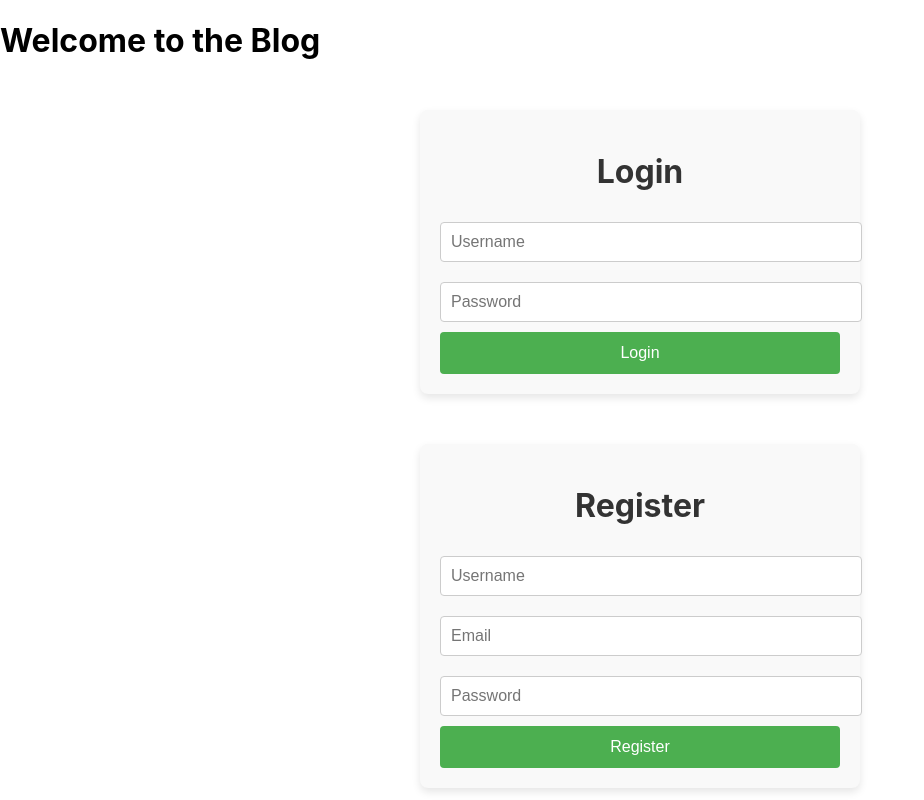
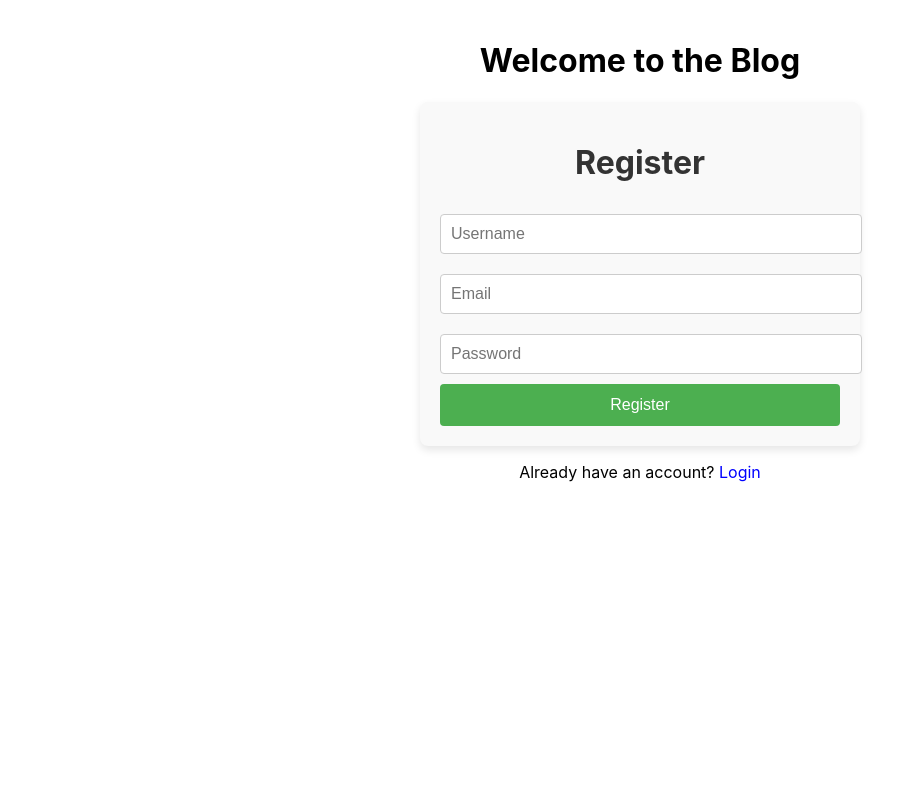
Before and after one commit to ChadaniNP/assignment2_frontend, a React (Create React App) app: page / in a window 1280 px wide. Shown: the whole page, without its empty margins (0-924 px from the left). Built offline with nearby package versions, Linux system fonts and the light colour scheme.

Commit message:
now i can logout

```diff
--- a/src/Components/CreateBlog.js
+++ b/src/Components/CreateBlog.js
@@ -2,37 +2,78 @@ import React, { useState } from 'react';
 import axios from 'axios';
 
 function CreateBlog() {
-  const [blog, setBlog] = useState({ title: '', content: '' });
+    const [form, setForm] = useState({ title: '', content: '' });
+    const [error, setError] = useState(null);
 
-  const handleChange = e => {
-    setBlog({ ...blog, [e.target.name]: e.target.value });
+    const handleChange = (e) => {
+        setForm({ ...form, [e.target.name]: e.target.value });
     };
 
-  const handleSubmit = async e => {
+    const handleSubmit = async (e) => {
         e.preventDefault();
+
+        const token = localStorage.getItem('token');  // Get token from localStorage
+
+        // Check if token exists before making the request
+        if (!token) {
+            setError("You need to be logged in to create a blog.");
+            return;
+        }
+
         try {
             const res = await axios.post(
-        'https://assignment2-backend-nine.vercel.app/',
-        blog,
+                'https://assignment2-backend-nine.vercel.app/api/create/',
+                form,
                 {
                     headers: {
-            Authorization: `Token ${localStorage.getItem('token')}`,
+                        'Authorization': `Bearer ${token}`  // Add token to Authorization header
                     }
                 }
             );
-      alert('Blog created!');
+            alert('Blog created successfully!');
         } catch (error) {
-      console.error(error);
-      alert('Failed to create blog');
+            console.error('Error creating blog:', error);
+            setError('Error creating blog');
         }
     };
 
     return (
+        <div style={{ maxWidth: '600px', margin: '0 auto', textAlign: 'center', padding: '20px' }}>
+            <h2>Create a New Blog</h2>
             <form onSubmit={handleSubmit}>
-      <input name="title" placeholder="Title" onChange={handleChange} />
-      <textarea name="content" placeholder="Content" onChange={handleChange}></textarea>
-      <button type="submit">Create Blog</button>
+                <input
+                    name="title"
+                    placeholder="Title"
+                    value={form.title}
+                    onChange={handleChange}
+                    style={{ width: '100%', padding: '10px', margin: '10px 0', border: '1px solid #ccc', borderRadius: '4px' }}
+                />
+                <textarea
+                    name="content"
+                    placeholder="Content"
+                    value={form.content}
+                    onChange={handleChange}
+                    style={{ width: '100%', padding: '10px', margin: '10px 0', border: '1px solid #ccc', borderRadius: '4px' }}
+                />
+                <button
+                    type="submit"
+                    style={{
+                        width: '100%',
+                        padding: '12px',
+                        backgroundColor: '#4CAF50',
+                        color: 'white',
+                        border: 'none',
+                        borderRadius: '4px',
+                        fontSize: '16px',
+                        cursor: 'pointer',
+                    }}
+                >
+                    Create Blog
+                </button>
             </form>
+
+            {error && <p style={{ color: 'red' }}>{error}</p>}  {/* Display error if any */}
+        </div>
     );
 }
 
--- a/src/Components/Home.js
+++ b/src/Components/Home.js
@@ -1,41 +1,95 @@
-// Home.js
 import React, { useState, useEffect } from 'react';
+import axios from 'axios';
+import CreateBlog from './CreateBlog';  // Add this import
+import Logout from './Logout';          // Add this import
+import Login from './Login';            // Add this import
 import Register from './Register';
-import Login from './Login';
-import CreateBlog from './CreateBlog';
-import Logout from './Logout'; // Import Logout component
 
 function Home() {
-  const [isLoggedIn, setIsLoggedIn] = useState(false); // Track login status
-  const [token, setToken] = useState(localStorage.getItem('token')); // Get token from localStorage
+  const [blogs, setBlogs] = useState([]); // State to store all blogs
+  const [isLoggedIn, setIsLoggedIn] = useState(false);
+  const [token, setToken] = useState(localStorage.getItem('token'));
+  const [showLogin, setShowLogin] = useState(false); // Toggle between register and login
 
-  // Set isLoggedIn to true if token exists
   useEffect(() => {
     if (token) {
       setIsLoggedIn(true);
+      fetchBlogs();
     }
   }, [token]);
 
-  // Handle logout by removing the token and updating state
+  // Fetch all blogs after successful login
+  const fetchBlogs = async () => {
+    try {
+      const res = await axios.get('https://assignment2-backend-nine.vercel.app/api/blogs/');
+      setBlogs(res.data); // Store fetched blogs
+    } catch (error) {
+      console.error('Error fetching blogs', error);
+    }
+  };
+
+  const handleLoginSuccess = (token) => {
+    localStorage.setItem('token', token);
+    setToken(token);
+    setIsLoggedIn(true);
+    fetchBlogs(); // Fetch blogs after login
+  };
+
   const handleLogout = () => {
-    setToken(null); // Clear the token in state
-    setIsLoggedIn(false); // Update the login status
+    localStorage.removeItem('token');
+    setToken(null);
+    setIsLoggedIn(false);
+    setShowLogin(false); // Go back to Register page
   };
 
   return (
-    <div>
+    <div style={{ maxWidth: '600px', margin: '0 auto', textAlign: 'center', padding: '20px' }}>
       <h1>Welcome to the Blog</h1>
 
       {isLoggedIn ? (
         <>
           <h2>You are logged in!</h2>
-          <CreateBlog /> {/* Show CreateBlog only if logged in */}
-          <Logout onLogout={handleLogout} /> {/* Show Logout button if logged in */}
+          <CreateBlog />
+          <Logout onLogout={handleLogout} />
+          <div>
+            <h3>All Blogs</h3>
+            {blogs.length > 0 ? (
+              <ul>
+                {blogs.map((blog, index) => (
+                  <li key={index}>
+                    <h4>{blog.title}</h4>
+                    <p>{blog.content}</p>
+                  </li>
+                ))}
+              </ul>
+            ) : (
+              <p>No blogs to display yet.</p>
+            )}
+          </div>
         </>
       ) : (
         <>
-          <Login /> {/* Show Login form if not logged in */}
-          <Register /> {/* Show Register form if not logged in */}
+          {showLogin ? (
+            <>
+              <Login onLoginSuccess={handleLoginSuccess} />
+              <p>
+                Don't have an account?{' '}
+                <span onClick={() => setShowLogin(false)} style={{ color: 'blue', cursor: 'pointer' }}>
+                  Register
+                </span>
+              </p>
+            </>
+          ) : (
+            <>
+              <Register />
+              <p>
+                Already have an account?{' '}
+                <span onClick={() => setShowLogin(true)} style={{ color: 'blue', cursor: 'pointer' }}>
+                  Login
+                </span>
+              </p>
+            </>
+          )}
         </>
       )}
     </div>
--- a/src/Components/Login.js
+++ b/src/Components/Login.js
@@ -1,82 +1,37 @@
-import React, {useState} from 'react';
+import React, { useState } from 'react';
 import axios from 'axios';
 
-function Login() {
-    const [form, setForm] = useState({username: '', password: ''});
+// ...rest of your Login component
+
+function Login({ onLoginSuccess }) {
+    const [form, setForm] = useState({ username: '', password: '' });
 
     const handleChange = e => {
-        setForm({...form, [e.target.name]: e.target.value});
+        setForm({ ...form, [e.target.name]: e.target.value });
     };
 
     const handleSubmit = async e => {
         e.preventDefault();
         try {
             const res = await axios.post('https://assignment2-backend-nine.vercel.app/api/login/', form);
-            localStorage.setItem('token', res.data.token);  // Save token
+            const token = res.data.token;
+            localStorage.setItem('token', token);
             alert('Login successful!');
+            if (onLoginSuccess) {
+                onLoginSuccess(token);
+            }
         } catch (error) {
             console.error(error);
             alert('Login failed');
         }
     };
 
-    // Inline styles
-    const containerStyle = {
-        maxWidth: '400px',
-        margin: '50px auto',
-        padding: '20px',
-        backgroundColor: '#f9f9f9',
-        borderRadius: '8px',
-        boxShadow: '0 4px 8px rgba(0, 0, 0, 0.1)',
-    };
-
-    const headingStyle = {
-        textAlign: 'center',
-        color: '#333',
-    };
-
-    const inputStyle = {
-        width: '100%',
-        padding: '10px',
-        margin: '10px 0',
-        border: '1px solid #ccc',
-        borderRadius: '4px',
-        fontSize: '16px',
-    };
-
-    const buttonStyle = {
-        width: '100%',
-        padding: '12px',
-        backgroundColor: '#4CAF50',
-        color: 'white',
-        border: 'none',
-        borderRadius: '4px',
-        fontSize: '16px',
-        cursor: 'pointer',
-        transition: 'background-color 0.3s',
-    };
-
-    const buttonHoverStyle = {
-        backgroundColor: '#45a049',
-    };
-
     return (
         <div style={containerStyle}>
             <h1 style={headingStyle}>Login</h1>
             <form onSubmit={handleSubmit}>
-                <input
-                    name="username"
-                    placeholder="Username"
-                    onChange={handleChange}
-                    style={inputStyle}
-                />
-                <input
-                    name="password"
-                    placeholder="Password"
-                    type="password"
-                    onChange={handleChange}
-                    style={inputStyle}
-                />
+                <input name="username" placeholder="Username" onChange={handleChange} style={inputStyle} />
+                <input name="password" type="password" placeholder="Password" onChange={handleChange} style={inputStyle} />
                 <button
                     type="submit"
                     style={buttonStyle}
@@ -90,4 +45,11 @@ function Login() {
     );
 }
 
+// Reuse style constants to avoid ESLint errors
+const containerStyle = { maxWidth: '400px', margin: '50px auto', padding: '20px', backgroundColor: '#f9f9f9', borderRadius: '8px', boxShadow: '0 4px 8px rgba(0, 0, 0, 0.1)' };
+const headingStyle = { textAlign: 'center', color: '#333' };
+const inputStyle = { width: '100%', padding: '10px', margin: '10px 0', border: '1px solid #ccc', borderRadius: '4px', fontSize: '16px' };
+const buttonStyle = { width: '100%', padding: '12px', backgroundColor: '#4CAF50', color: 'white', border: 'none', borderRadius: '4px', fontSize: '16px', cursor: 'pointer', transition: 'background-color 0.3s' };
+const buttonHoverStyle = { backgroundColor: '#45a049' };
+
 export default Login;
--- a/src/Components/Register.js
+++ b/src/Components/Register.js
@@ -1,11 +1,12 @@
-import React, {useState} from 'react';
+// Register.js
+import React, { useState } from 'react';
 import axios from 'axios';
 
-function Register() {
-    const [form, setForm] = useState({username: '', password: '', email: ''});
+function Register({ onSwitchToLogin }) {
+    const [form, setForm] = useState({ username: '', password: '', email: '' });
 
     const handleChange = e => {
-        setForm({...form, [e.target.name]: e.target.value});
+        setForm({ ...form, [e.target.name]: e.target.value });
     };
 
     const handleSubmit = async e => {
@@ -13,75 +14,22 @@ function Register() {
         try {
             const res = await axios.post("https://assignment2-backend-nine.vercel.app/api/register/", form);
             alert('Registered successfully!');
+            if (onSwitchToLogin) {
+                onSwitchToLogin(); // switch to login after successful registration
+            }
         } catch (error) {
             console.error(error);
             alert('Registration failed');
         }
     };
 
-    // Inline styles
-    const containerStyle = {
-        maxWidth: '400px',
-        margin: '0 auto',
-        padding: '20px',
-        backgroundColor: '#f9f9f9',
-        borderRadius: '8px',
-        boxShadow: '0 4px 8px rgba(0, 0, 0, 0.1)',
-    };
-
-    const headingStyle = {
-        textAlign: 'center',
-        color: '#333',
-    };
-
-    const inputStyle = {
-        width: '100%',
-        padding: '10px',
-        margin: '10px 0',
-        border: '1px solid #ccc',
-        borderRadius: '4px',
-        fontSize: '16px',
-    };
-
-    const buttonStyle = {
-        width: '100%',
-        padding: '12px',
-        backgroundColor: '#4CAF50',
-        color: 'white',
-        border: 'none',
-        borderRadius: '4px',
-        fontSize: '16px',
-        cursor: 'pointer',
-        transition: 'background-color 0.3s',
-    };
-
-    const buttonHoverStyle = {
-        backgroundColor: '#45a049',
-    };
-
     return (
         <div style={containerStyle}>
             <h1 style={headingStyle}>Register</h1>
             <form onSubmit={handleSubmit}>
-                <input
-                    name="username"
-                    placeholder="Username"
-                    onChange={handleChange}
-                    style={inputStyle}
-                />
-                <input
-                    name="email"
-                    placeholder="Email"
-                    onChange={handleChange}
-                    style={inputStyle}
-                />
-                <input
-                    name="password"
-                    placeholder="Password"
-                    type="password"
-                    onChange={handleChange}
-                    style={inputStyle}
-                />
+                <input name="username" placeholder="Username" onChange={handleChange} style={inputStyle} />
+                <input name="email" placeholder="Email" onChange={handleChange} style={inputStyle} />
+                <input name="password" type="password" placeholder="Password" onChange={handleChange} style={inputStyle} />
                 <button
                     type="submit"
                     style={buttonStyle}
@@ -95,4 +43,11 @@ function Register() {
     );
 }
 
+// Style constants (defined here to avoid ESLint errors)
+const containerStyle = { maxWidth: '400px', margin: '0 auto', padding: '20px', backgroundColor: '#f9f9f9', borderRadius: '8px', boxShadow: '0 4px 8px rgba(0, 0, 0, 0.1)' };
+const headingStyle = { textAlign: 'center', color: '#333' };
+const inputStyle = { width: '100%', padding: '10px', margin: '10px 0', border: '1px solid #ccc', borderRadius: '4px', fontSize: '16px' };
+const buttonStyle = { width: '100%', padding: '12px', backgroundColor: '#4CAF50', color: 'white', border: 'none', borderRadius: '4px', fontSize: '16px', cursor: 'pointer', transition: 'background-color 0.3s' };
+const buttonHoverStyle = { backgroundColor: '#45a049' };
+
 export default Register;
```
Also changed, not shown: 2 other files (tests, documents, lock files or other folders). Lines whose indentation alone changed are shown as unchanged.
